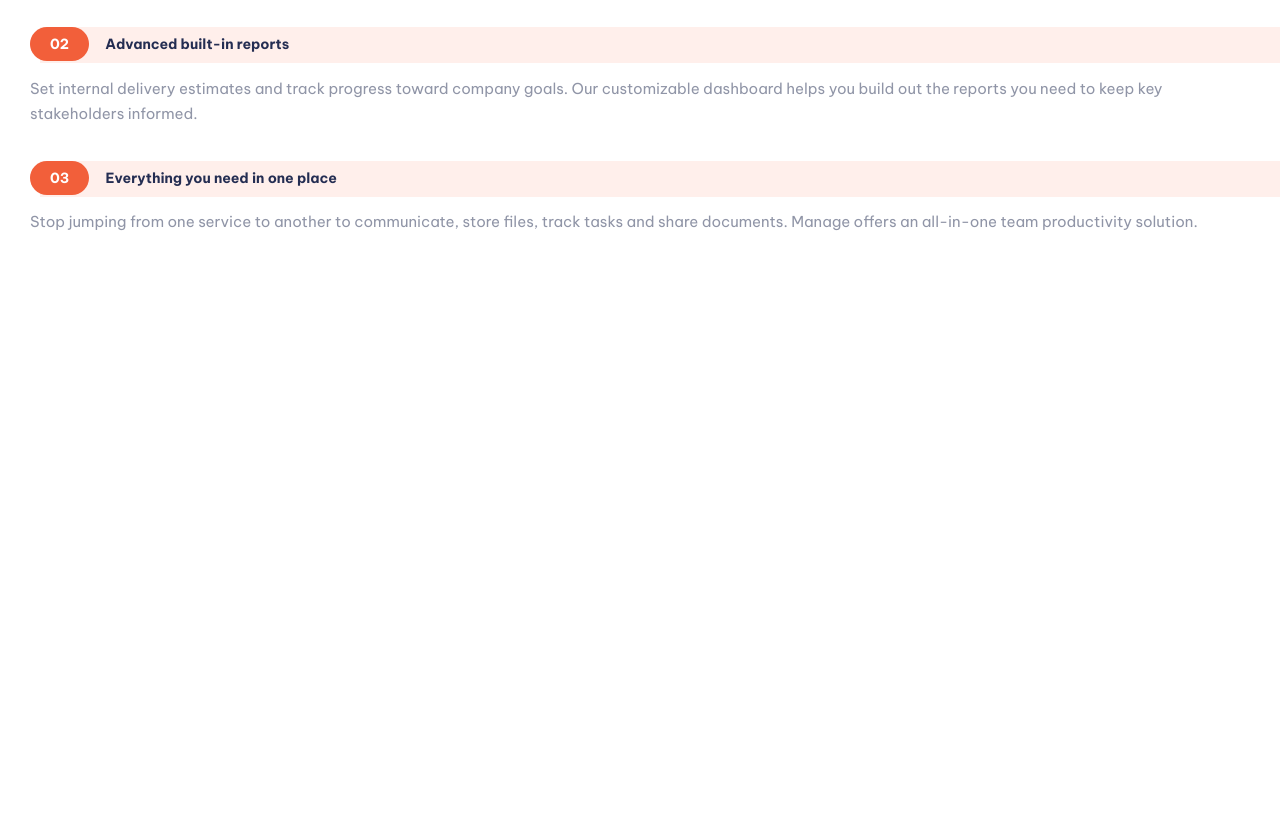
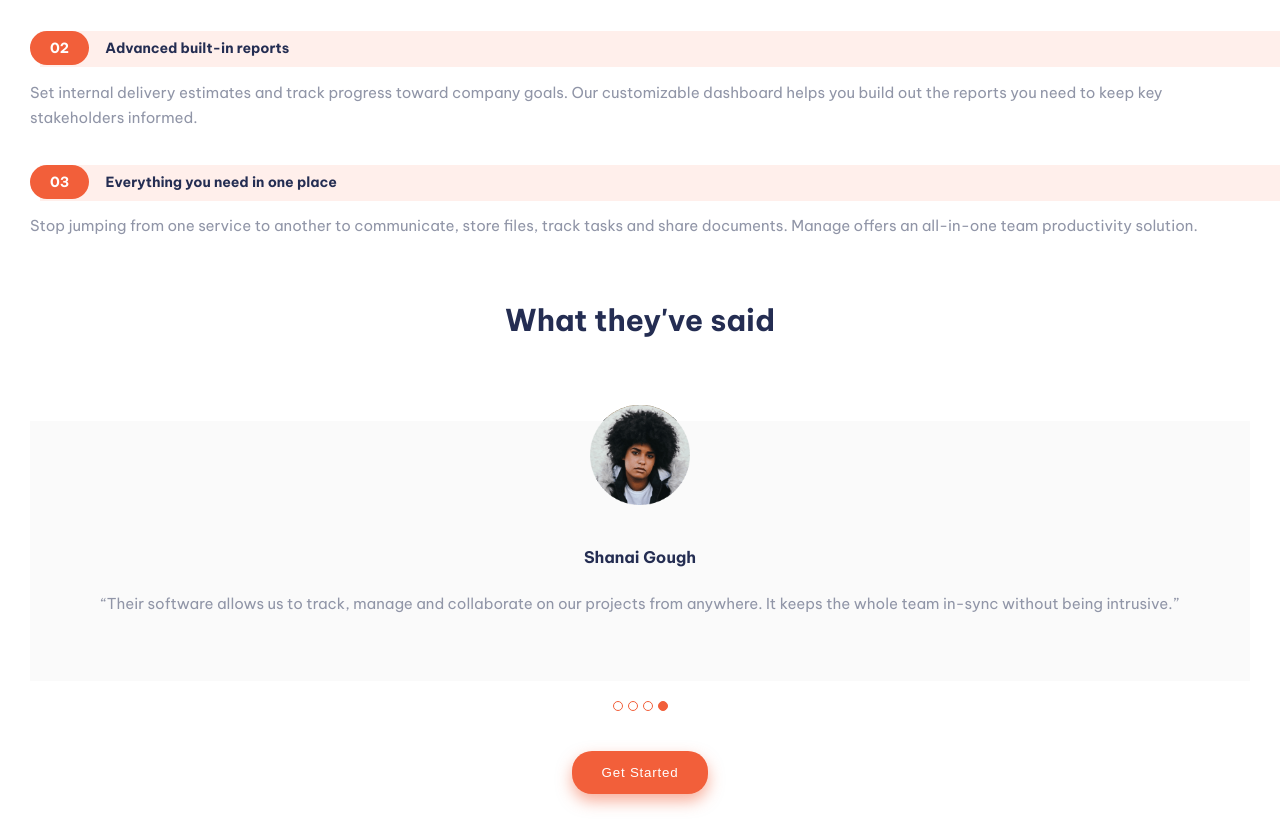
Before and after one commit to Parsa12458/manage-landing-page, a website built with Vite: page index.html in a window 1280 px wide. Shown: the part 1478-2312 px from the top of the page. Before the commit the page ends 1753 px from the top, so only its background shows below. Built offline with nearby package versions, Linux system fonts and the light colour scheme.

Commit message:
implement testimonial section and add slider component

```diff
--- a/assets/css/components.css
+++ b/assets/css/components.css
@@ -2,3 +2,4 @@
 @import url('components/headings.css');
 @import url('components/leadings.css');
 @import url('components/buttons.css');
+@import url('components/slider.css');
--- a/assets/css/components/buttons.css
+++ b/assets/css/components/buttons.css
@@ -1,7 +1,7 @@
 .btn {
   outline: 0;
   border: 0;
-  padding: 1.2rem 3rem;
+  padding: 1.4rem 3rem;
   background: none;
   border-radius: 2rem;
   letter-spacing: 0.8px;
--- /dev/null
+++ b/assets/css/components/slider.css
@@ -0,0 +1,56 @@
+.slider {
+  max-width: 100%;
+  height: 33rem;
+  margin: 0 auto;
+  position: relative;
+}
+
+.slide {
+  text-align: center;
+  display: flex;
+  flex-direction: column;
+  align-items: center;
+  justify-content: center;
+  gap: 2rem;
+  padding: 0 0.5rem;
+  height: 26rem;
+  width: 100%;
+  background-color: var(--very-light-gray);
+  position: absolute;
+  top: 5rem;
+  left: 50%;
+  translate: -50% 0;
+}
+
+.slide__avatar {
+  width: 10rem;
+  translate: 0 -50%;
+}
+
+.slide__title {
+  color: var(--dark-blue);
+  font-weight: 700;
+  translate: 0 -3rem;
+}
+
+.slide .leading {
+  translate: 0 -3rem;
+}
+
+.dots {
+  display: flex;
+  justify-content: center;
+  align-items: center;
+  gap: 0.5rem;
+}
+
+.dots__dot {
+  width: 1rem;
+  height: 1rem;
+  border-radius: 50%;
+  border: 1px solid var(--bright-red);
+}
+
+.dots__dot--active {
+  background-color: var(--bright-red);
+}
--- a/assets/css/layout.css
+++ b/assets/css/layout.css
@@ -90,3 +90,17 @@
   padding: 1.8rem 4rem;
   z-index: -2;
 }
+
+/* TESTIMONIAL */
+.section--testimonial {
+  margin-top: 6rem;
+  text-align: center;
+}
+
+.section-testimonial__heading {
+  margin-bottom: 3rem;
+}
+
+.section-testimonial__btn {
+  margin-top: 4rem;
+}
--- a/index.html
+++ b/index.html
@@ -110,6 +110,76 @@
           </li>
         </ul>
       </section>
+
+      <section class="section section--testimonial">
+        <h2 class="heading-2 section-testimonial__heading">
+          What they've said
+        </h2>
+
+        <div class="slider">
+          <div class="slide">
+            <img
+              src="./assets/images/avatar-anisha.png"
+              alt="anisha avatar"
+              class="slide__avatar"
+            />
+            <span class="slide__title">Anisha Li</span>
+            <p class="leading">
+              &ldquo;Manage has supercharged our team's workflow. The ability to
+              maintain visibility on larger milestones at all times keeps
+              everyone motivated.&rdquo;
+            </p>
+          </div>
+          <div class="slide">
+            <img
+              src="./assets/images/avatar-ali.png"
+              alt="ali avatar"
+              class="slide__avatar"
+            />
+            <span class="slide__title">Ali Bravo</span>
+            <p class="leading">
+              &ldquo;We have been able to cancel so many other subscriptions
+              since using Manage. There is no more cross-channel confusion and
+              everyone is much more focused.&rdquo;
+            </p>
+          </div>
+          <div class="slide">
+            <img
+              src="./assets/images/avatar-richard.png"
+              alt="richard avatar"
+              class="slide__avatar"
+            />
+            <span class="slide__title">Richard Watts</span>
+            <p class="leading">
+              &ldquo;Manage allows us to provide structure and process. It keeps
+              us organized and focused. I can't stop recommending them to
+              everyone I talk to!&rdquo;
+            </p>
+          </div>
+          <div class="slide">
+            <img
+              src="./assets/images/avatar-shanai.png"
+              alt="shanai avatar"
+              class="slide__avatar"
+            />
+            <span class="slide__title">Shanai Gough</span>
+            <p class="leading">
+              &ldquo;Their software allows us to track, manage and collaborate
+              on our projects from anywhere. It keeps the whole team in-sync
+              without being intrusive.&rdquo;
+            </p>
+          </div>
+        </div>
+        <div class="dots">
+          <div class="dots__dot"></div>
+          <div class="dots__dot"></div>
+          <div class="dots__dot"></div>
+          <div class="dots__dot dots__dot--active"></div>
+        </div>
+        <button class="btn btn--orange section-testimonial__btn">
+          Get Started
+        </button>
+      </section>
     </div>
   </body>
 </html>
```
